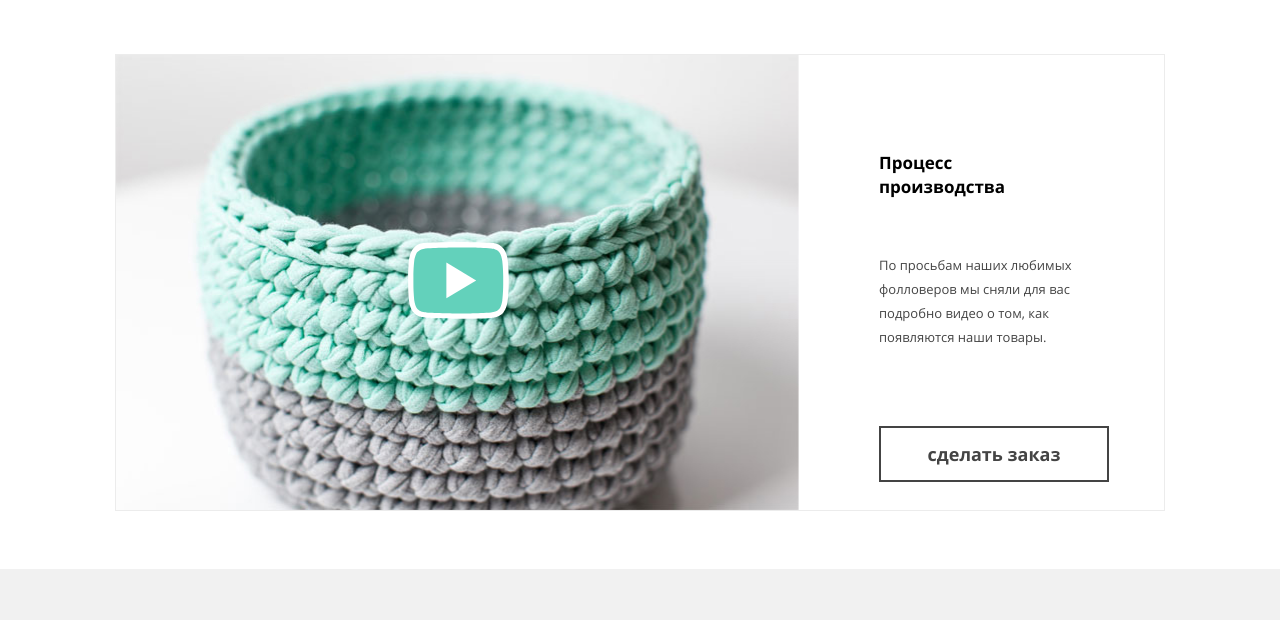
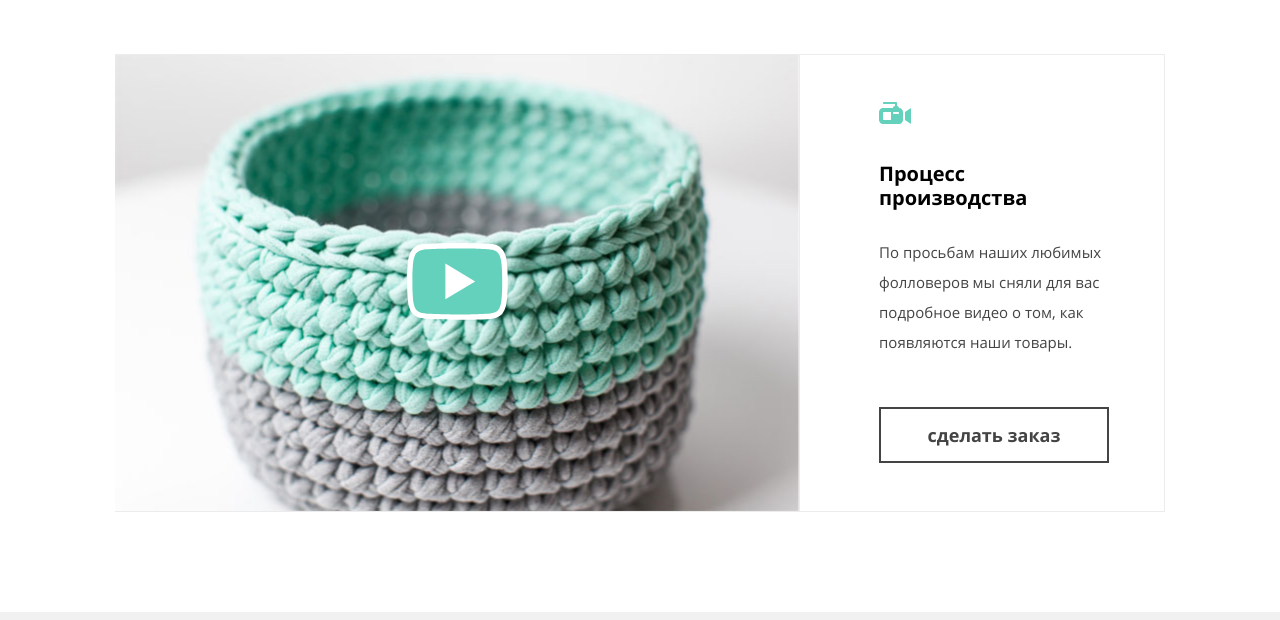
Before and after one commit to vital0101/1848215-mishka-24, a plain HTML site: page source/catalog.html in a window 1280 px wide. Shown: the part 1144-1764 px from the top of the page. Drawn offline with nearby package versions, Linux system fonts and the light colour scheme; files that its build step writes are made by us from their sources.

Commit message:
добавил адаптив для catalog.html

```diff
--- a/source/catalog.html
+++ b/source/catalog.html
@@ -90,9 +90,8 @@
             <a class="card__cart-link" href="#" aria-label="Корзина с товарами.">
               <svg class="card__cart-image" width="21" height="18" viewBox="0 0 21 18" fill="none"
                 xmlns="http://www.w3.org/2000/svg">
-                <path opacity="0.2"
-                  d="M20.1884 6.85716H16.6377L13.1884 0.380944C12.9855 -8.61287e-06 12.5797 -0.0952351 12.1739 0.0952412C11.7681 0.285717 11.6667 0.66667 11.8696 1.04762L15.0145 6.85716H5.7826L8.92753 1.04762C9.13043 0.66667 8.92754 0.285717 8.6232 0.0952412C8.2174 -0.0952351 7.8116 0.0952295 7.6087 0.380944L4.1594 6.85716H0.811583C0.405785 6.85716 0 7.14286 0 7.61905C0 8 0.304336 8.38094 0.811583 8.38094H1.01449L1.92753 11.2381C1.72463 11.3333 1.62317 11.5238 1.62317 11.8095C1.62317 12.1905 1.92753 12.4762 2.33332 12.4762L4.05797 18H16.942L18.6667 12.4762C19.0725 12.4762 19.3768 12.1905 19.3768 11.8095C19.3768 11.619 19.2754 11.3333 19.0725 11.2381L19.9855 8.38094H20.1884C20.5942 8.38094 21 8.09524 21 7.61905C21 7.14286 20.5942 6.85716 20.1884 6.85716ZM15.6232 16.4762H5.07247L3.85506 12.381H16.942L15.6232 16.4762ZM17.2464 10.9524H3.34782L2.53623 8.28573H18.058L17.2464 10.9524Z"
-                  fill="black" />
+                <path
+                  d="M20.1884 6.85716H16.6377L13.1884 0.380944C12.9855 -8.61287e-06 12.5797 -0.0952351 12.1739 0.0952412C11.7681 0.285717 11.6667 0.66667 11.8696 1.04762L15.0145 6.85716H5.7826L8.92753 1.04762C9.13043 0.66667 8.92754 0.285717 8.6232 0.0952412C8.2174 -0.0952351 7.8116 0.0952295 7.6087 0.380944L4.1594 6.85716H0.811583C0.405785 6.85716 0 7.14286 0 7.61905C0 8 0.304336 8.38094 0.811583 8.38094H1.01449L1.92753 11.2381C1.72463 11.3333 1.62317 11.5238 1.62317 11.8095C1.62317 12.1905 1.92753 12.4762 2.33332 12.4762L4.05797 18H16.942L18.6667 12.4762C19.0725 12.4762 19.3768 12.1905 19.3768 11.8095C19.3768 11.619 19.2754 11.3333 19.0725 11.2381L19.9855 8.38094H20.1884C20.5942 8.38094 21 8.09524 21 7.61905C21 7.14286 20.5942 6.85716 20.1884 6.85716ZM15.6232 16.4762H5.07247L3.85506 12.381H16.942L15.6232 16.4762ZM17.2464 10.9524H3.34782L2.53623 8.28573H18.058L17.2464 10.9524Z" />
               </svg>
             </a>
           </div>
@@ -116,9 +115,8 @@
             <a class="card__cart-link" href="#" aria-label="Корзина с товарами.">
               <svg class="card__cart-image" width="21" height="18" viewBox="0 0 21 18" fill="none"
                 xmlns="http://www.w3.org/2000/svg">
-                <path opacity="0.2"
-                  d="M20.1884 6.85716H16.6377L13.1884 0.380944C12.9855 -8.61287e-06 12.5797 -0.0952351 12.1739 0.0952412C11.7681 0.285717 11.6667 0.66667 11.8696 1.04762L15.0145 6.85716H5.7826L8.92753 1.04762C9.13043 0.66667 8.92754 0.285717 8.6232 0.0952412C8.2174 -0.0952351 7.8116 0.0952295 7.6087 0.380944L4.1594 6.85716H0.811583C0.405785 6.85716 0 7.14286 0 7.61905C0 8 0.304336 8.38094 0.811583 8.38094H1.01449L1.92753 11.2381C1.72463 11.3333 1.62317 11.5238 1.62317 11.8095C1.62317 12.1905 1.92753 12.4762 2.33332 12.4762L4.05797 18H16.942L18.6667 12.4762C19.0725 12.4762 19.3768 12.1905 19.3768 11.8095C19.3768 11.619 19.2754 11.3333 19.0725 11.2381L19.9855 8.38094H20.1884C20.5942 8.38094 21 8.09524 21 7.61905C21 7.14286 20.5942 6.85716 20.1884 6.85716ZM15.6232 16.4762H5.07247L3.85506 12.381H16.942L15.6232 16.4762ZM17.2464 10.9524H3.34782L2.53623 8.28573H18.058L17.2464 10.9524Z"
-                  fill="black" />
+                <path
+                  d="M20.1884 6.85716H16.6377L13.1884 0.380944C12.9855 -8.61287e-06 12.5797 -0.0952351 12.1739 0.0952412C11.7681 0.285717 11.6667 0.66667 11.8696 1.04762L15.0145 6.85716H5.7826L8.92753 1.04762C9.13043 0.66667 8.92754 0.285717 8.6232 0.0952412C8.2174 -0.0952351 7.8116 0.0952295 7.6087 0.380944L4.1594 6.85716H0.811583C0.405785 6.85716 0 7.14286 0 7.61905C0 8 0.304336 8.38094 0.811583 8.38094H1.01449L1.92753 11.2381C1.72463 11.3333 1.62317 11.5238 1.62317 11.8095C1.62317 12.1905 1.92753 12.4762 2.33332 12.4762L4.05797 18H16.942L18.6667 12.4762C19.0725 12.4762 19.3768 12.1905 19.3768 11.8095C19.3768 11.619 19.2754 11.3333 19.0725 11.2381L19.9855 8.38094H20.1884C20.5942 8.38094 21 8.09524 21 7.61905C21 7.14286 20.5942 6.85716 20.1884 6.85716ZM15.6232 16.4762H5.07247L3.85506 12.381H16.942L15.6232 16.4762ZM17.2464 10.9524H3.34782L2.53623 8.28573H18.058L17.2464 10.9524Z" />
               </svg>
             </a>
           </div>
@@ -144,9 +142,8 @@
             <a class="card__cart-link" aria-label="Корзина с товарами.">
               <svg class="card__cart-image" width="21" height="18" viewBox="0 0 21 18" fill="none"
                 xmlns="http://www.w3.org/2000/svg">
-                <path opacity="0.2"
-                  d="M20.1884 6.85716H16.6377L13.1884 0.380944C12.9855 -8.61287e-06 12.5797 -0.0952351 12.1739 0.0952412C11.7681 0.285717 11.6667 0.66667 11.8696 1.04762L15.0145 6.85716H5.7826L8.92753 1.04762C9.13043 0.66667 8.92754 0.285717 8.6232 0.0952412C8.2174 -0.0952351 7.8116 0.0952295 7.6087 0.380944L4.1594 6.85716H0.811583C0.405785 6.85716 0 7.14286 0 7.61905C0 8 0.304336 8.38094 0.811583 8.38094H1.01449L1.92753 11.2381C1.72463 11.3333 1.62317 11.5238 1.62317 11.8095C1.62317 12.1905 1.92753 12.4762 2.33332 12.4762L4.05797 18H16.942L18.6667 12.4762C19.0725 12.4762 19.3768 12.1905 19.3768 11.8095C19.3768 11.619 19.2754 11.3333 19.0725 11.2381L19.9855 8.38094H20.1884C20.5942 8.38094 21 8.09524 21 7.61905C21 7.14286 20.5942 6.85716 20.1884 6.85716ZM15.6232 16.4762H5.07247L3.85506 12.381H16.942L15.6232 16.4762ZM17.2464 10.9524H3.34782L2.53623 8.28573H18.058L17.2464 10.9524Z"
-                  fill="black" />
+                <path
+                  d="M20.1884 6.85716H16.6377L13.1884 0.380944C12.9855 -8.61287e-06 12.5797 -0.0952351 12.1739 0.0952412C11.7681 0.285717 11.6667 0.66667 11.8696 1.04762L15.0145 6.85716H5.7826L8.92753 1.04762C9.13043 0.66667 8.92754 0.285717 8.6232 0.0952412C8.2174 -0.0952351 7.8116 0.0952295 7.6087 0.380944L4.1594 6.85716H0.811583C0.405785 6.85716 0 7.14286 0 7.61905C0 8 0.304336 8.38094 0.811583 8.38094H1.01449L1.92753 11.2381C1.72463 11.3333 1.62317 11.5238 1.62317 11.8095C1.62317 12.1905 1.92753 12.4762 2.33332 12.4762L4.05797 18H16.942L18.6667 12.4762C19.0725 12.4762 19.3768 12.1905 19.3768 11.8095C19.3768 11.619 19.2754 11.3333 19.0725 11.2381L19.9855 8.38094H20.1884C20.5942 8.38094 21 8.09524 21 7.61905C21 7.14286 20.5942 6.85716 20.1884 6.85716ZM15.6232 16.4762H5.07247L3.85506 12.381H16.942L15.6232 16.4762ZM17.2464 10.9524H3.34782L2.53623 8.28573H18.058L17.2464 10.9524Z" />
               </svg>
             </a>
           </div>
@@ -154,7 +151,7 @@
       </article>
     </section>
     <section class="production-process container">
-      <div class="production-process-wrapper ">
+      <div class="production-process-wrapper">
         <div class="production-process__wrapper-video">
           <img src="./img/video-desktop.png" alt="Вязанная корзинка на сером фоне." width="683" height="455">
           <a class="production-process__video-link" aria-label="Видео производственного процесса.">
@@ -171,7 +168,7 @@
           </a>
         </div>
         <h2 class="production-process__title">Процесс производства</h2>
-        <p class="production-process__discription">По просьбам наших любимых фолловеров мы сняли для вас подробно видео
+        <p class="production-process__discription">По просьбам наших любимых фолловеров мы сняли для вас подробное видео
           о том, как появляются наши товары.
         </p>
         <a class="production-process__button button" href="#">сделать заказ</a>
--- a/source/sass/blocks/card.scss
+++ b/source/sass/blocks/card.scss
@@ -66,6 +66,14 @@
     width: 100%;
     height: 100%;
   }
+
+  &:hover {
+    box-shadow: 0px 6px 10px rgba(0, 0, 0, 0.1);
+  }
+
+  &:active {
+    box-shadow: 0px 3px 5px rgba(0, 0, 0, 0.1);
+  }
 }
 
 .card__title {
@@ -76,6 +84,14 @@
 
   @media (min-width: $vp--768) {
     margin-bottom: 10px;
+  }
+
+  &:hover {
+    color: rgba($color-black, 0.6);
+  }
+
+  &:active {
+    color: rgba($color-black, 0.3);
   }
 }
 
@@ -92,6 +108,7 @@
 .card__price-wrapper {
   display: flex;
   justify-content: space-between;
+  margin-top: auto;
   padding-top: 20px;
   border-top: 1px solid $color-whispen;
 }
@@ -100,3 +117,18 @@
   font-size: 15px;
   line-height: 24px;
 }
+
+.card__cart-image {
+  fill: $color-black;
+  fill-opacity: 0.2;
+
+  &:hover {
+    fill:$color-downy;
+    fill-opacity: 1;
+  }
+
+  &:active {
+    fill:$color-downy;
+    fill-opacity: 0.3;
+  }
+}
--- a/source/sass/blocks/production-process.scss
+++ b/source/sass/blocks/production-process.scss
@@ -1,46 +1,111 @@
 .production-process {
   padding-bottom: 58px;
+
+  @media (min-width: $vp--1150) {
+    padding-bottom: 100px;
+  }
 }
 
 .production-process-wrapper {
   display: flex;
   flex-direction: column;
+  padding: 20px 34px 33px;
   border: 1px solid $color-whispen;
 
+  @media (min-width: $vp--768) {
+    padding: 0 42px 46px;
+  }
+
   @media (min-width: $vp--1150) {
+    padding: 0;
     display: grid;
     grid-template-columns: 683px 1fr;
     column-gap: 80px;
   }
+
+  &:hover {
+    box-shadow: 0px 6px 10px rgba(0, 0, 0, 0.1);
+  }
+
+  &:active {
+    box-shadow: 0px 3px 5px rgba(0, 0, 0, 0.1);
+  }
 }
 
 .production-process__title {
+  position: relative;
+  margin: 0;
+  margin-bottom: 27px;
+  padding-left: 58px;
   width: 156px;
   font-size: 17px;
   line-height: 24px;
   color: $color-black;
   order: -1;
 
+  &::before {
+    content: "";
+    position: absolute;
+    width: 32px;
+    height: 22px;
+    top: 10px;
+    left: 0;
+    background-image: url("../img/icon-video.svg");
+
+    @media (min-width: $vp--768) {
+      top: 0;
+    }
+
+    @media (min-width: $vp--1150) {
+      grid-column: 2/3;
+      grid-row: 1/2;
+
+    }
+  }
+
   @media (min-width: $vp--768) {
     order: 0;
     margin: 40px 0 25px 137px;
-    width: 280px;
+    width: 100%;
+    font-size: 20px;
+    margin: 0;
+    margin-bottom: 25px;
   }
 
   @media (min-width: $vp--1150) {
     grid-column: 2/3;
     grid-row: 1/2;
-    margin: 96px 0 26px 0;
+    padding-left: 0;
+    padding-top: 60px;
+    margin-top: 47px;
+    margin-bottom: 27px;
     width: 170px;
   }
 }
 
 .production-process__wrapper-video {
   position: relative;
+  margin-bottom: 35px;
+  width: calc(100% + 70px);
+  margin-left: -35px;
+
+  @media (min-width: $vp--768) {
+    width: calc(100% + 85px);
+    margin-left: -43px;
+    margin-top: -1px;
+    margin-bottom: 40px;
+    border-bottom: 1px solid $color-whispen;
+  }
 
   @media (min-width: $vp--1150) {
+    width: 683px;
+    width: calc(100% + 2px);
     grid-column: 1/2;
     grid-row: 1/4;
+    margin: 0;
+    margin-left: -1px;
+    border-bottom: none;
+    border-right: 1px solid $color-whispen;
   }
 }
 
@@ -63,7 +128,8 @@
 }
 
 .production-process__discription {
-  margin: 35px 0 41px 34px;
+  margin: 0;
+  margin-bottom: 40px;
   font-size: 13px;
   line-height: 24px;
   font-weight: 400;
@@ -71,38 +137,37 @@
   text-align: left;
 
   @media (min-width: $vp--768) {
-    width: 500px;
-    margin: 0 0 40px 40px;
+    font-size: 15px;
+    line-height: 30px;
   }
 
   @media (min-width: $vp--1150) {
     grid-column: 2/3;
     grid-row: 2/3;
-    margin: 0 0 50px 0;
+    margin: 0;
+    margin-bottom: 50px;
     width: 240px;
   }
 }
 
 .production-process__button {
   display: block;
-  margin: 0 auto;
-  margin-bottom: 33px;
   padding: 18px 11px;
-  width: 192px;
+  width: 100%;
   text-align: center;
   line-height: 16px;
   font-size: 18px;
   color: $color-charcoal;
 
   @media (min-width: $vp--768) {
-    margin: 0 auto 46px;
-    width: 88%;
   }
 
   @media (min-width: $vp--1150) {
     grid-column: 2/3;
     grid-row: 3/4;
-    margin: 0 0 auto;
+    margin: 0;
     width: 230px;
+    align-self: start;
+    margin-bottom: 48px;
   }
 }
```
Also changed, not shown: source/img/icon-video.svg (added), source/sass/blocks/about-us.scss (line endings or trailing spaces).
